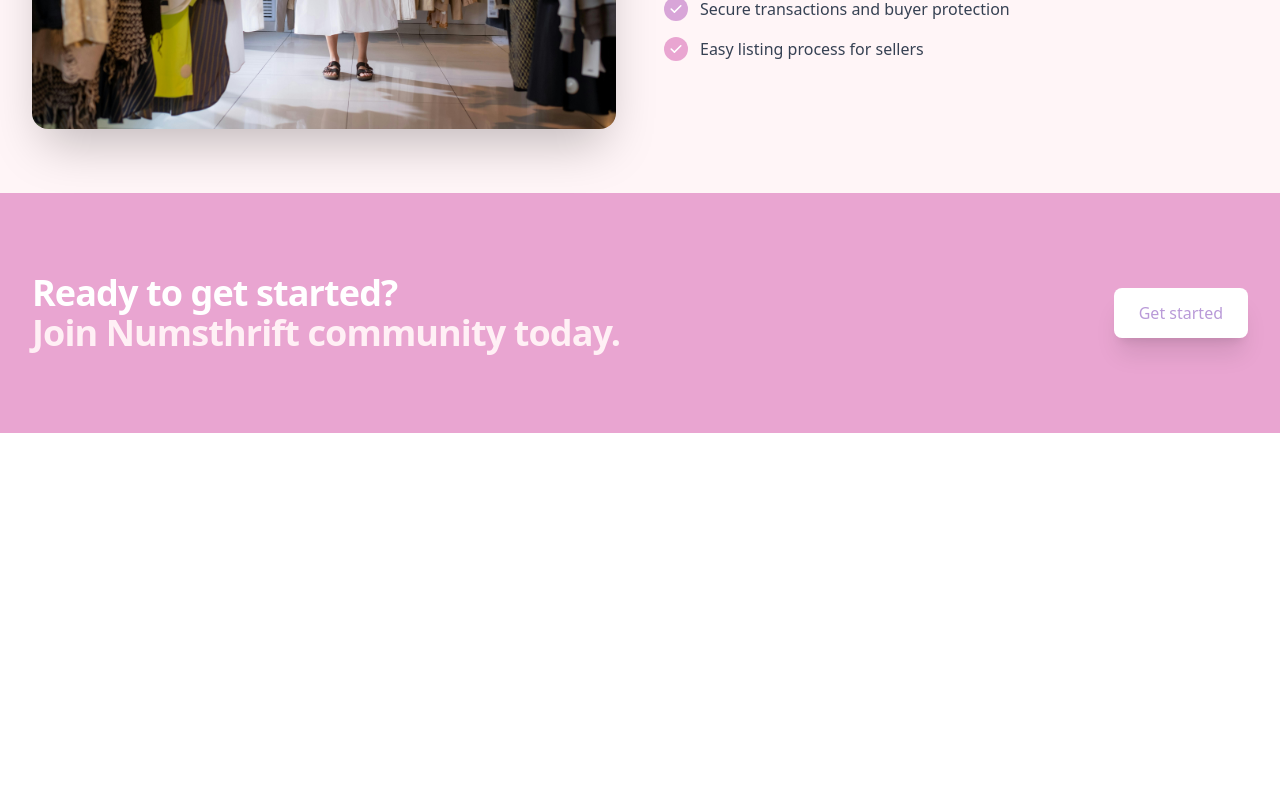
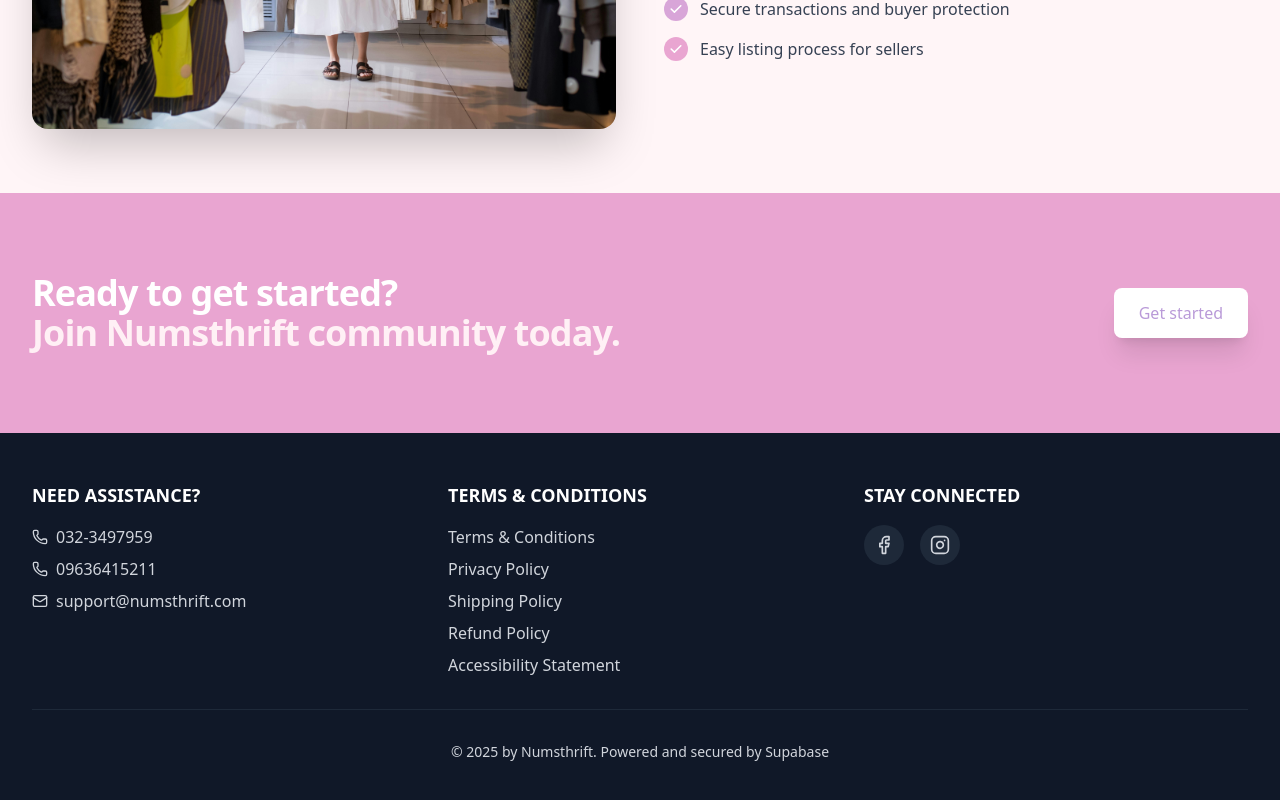
Before and after one commit to Znarfieeee/Numsthrift, a React (Vite) app: page / in a window 1280 px wide. Shown: the part 1529-2329 px from the top of the page. Before the commit the page ends 1962 px from the top, so only its background shows below. Built offline with nearby package versions, Linux system fonts and the light colour scheme; no server answers; the HTML template or start-up script is replaced by a standard one.

Commit message:
feat: Add footer section with contact information, terms & conditions, and social media links to Landing page

```diff
--- a/src/pages/Landing.jsx
+++ b/src/pages/Landing.jsx
@@ -1,5 +1,5 @@
 import { Link } from 'react-router-dom'
-import { ShoppingBag, Heart, TrendingUp, Shield, Sparkles, Tag, Users } from 'lucide-react'
+import { ShoppingBag, Heart, TrendingUp, Shield, Sparkles, Tag, Users, Phone, Mail, Facebook, Instagram } from 'lucide-react'
 
 import HERO from '@/assets/hero.jpg'
 import COMMUNITY from '@/assets/community.jpg'
@@ -196,6 +196,92 @@
           </div>
         </div>
       </div>
+
+      {/* Footer */}
+      <footer className="bg-gray-900 text-gray-300">
+        <div className="max-w-7xl mx-auto py-12 px-4 sm:px-6 lg:px-8">
+          <div className="grid grid-cols-1 md:grid-cols-3 gap-8">
+            {/* Need Assistance Section */}
+            <div>
+              <h3 className="text-white text-lg font-bold mb-4">NEED ASSISTANCE?</h3>
+              <div className="space-y-2">
+                <a href="tel:032-3497959" className="flex items-center gap-2 hover:text-primary transition-colors">
+                  <Phone className="h-4 w-4" />
+                  <span>032-3497959</span>
+                </a>
+                <a href="tel:09636415211" className="flex items-center gap-2 hover:text-primary transition-colors">
+                  <Phone className="h-4 w-4" />
+                  <span>09636415211</span>
+                </a>
+                <a href="mailto:support@numsthrift.com" className="flex items-center gap-2 hover:text-primary transition-colors">
+                  <Mail className="h-4 w-4" />
+                  <span>support@numsthrift.com</span>
+                </a>
+              </div>
+            </div>
+
+            {/* Terms & Conditions Section */}
+            <div>
+              <h3 className="text-white text-lg font-bold mb-4">TERMS & CONDITIONS</h3>
+              <ul className="space-y-2">
+                <li>
+                  <Link to="/terms" className="hover:text-primary transition-colors">
+                    Terms & Conditions
+                  </Link>
+                </li>
+                <li>
+                  <Link to="/privacy" className="hover:text-primary transition-colors">
+                    Privacy Policy
+                  </Link>
+                </li>
+                <li>
+                  <Link to="/shipping" className="hover:text-primary transition-colors">
+                    Shipping Policy
+                  </Link>
+                </li>
+                <li>
+                  <Link to="/refund" className="hover:text-primary transition-colors">
+                    Refund Policy
+                  </Link>
+                </li>
+                <li>
+                  <Link to="/accessibility" className="hover:text-primary transition-colors">
+                    Accessibility Statement
+                  </Link>
+                </li>
+              </ul>
+            </div>
+
+            {/* Stay Connected Section */}
+            <div>
+              <h3 className="text-white text-lg font-bold mb-4">STAY CONNECTED</h3>
+              <div className="flex gap-4">
+                <a
+                  href="https://facebook.com"
+                  target="_blank"
+                  rel="noopener noreferrer"
+                  className="flex items-center justify-center h-10 w-10 rounded-full bg-gray-800 hover:bg-primary transition-colors"
+                >
+                  <Facebook className="h-5 w-5" />
+                </a>
+                <a
+                  href="https://instagram.com"
+                  target="_blank"
+                  rel="noopener noreferrer"
+                  className="flex items-center justify-center h-10 w-10 rounded-full bg-gray-800 hover:bg-primary transition-colors"
+                >
+                  <Instagram className="h-5 w-5" />
+                </a>
+              </div>
+            </div>
+          </div>
+
+          {/* Copyright Section */}
+          <div className="mt-8 pt-8 border-t border-gray-800 text-center text-sm">
+            <p>© 2025 by Numsthrift. Powered and secured by Supabase</p>
+          </div>
+        </div>
+      </footer>
     </div>
   )
 }
```
